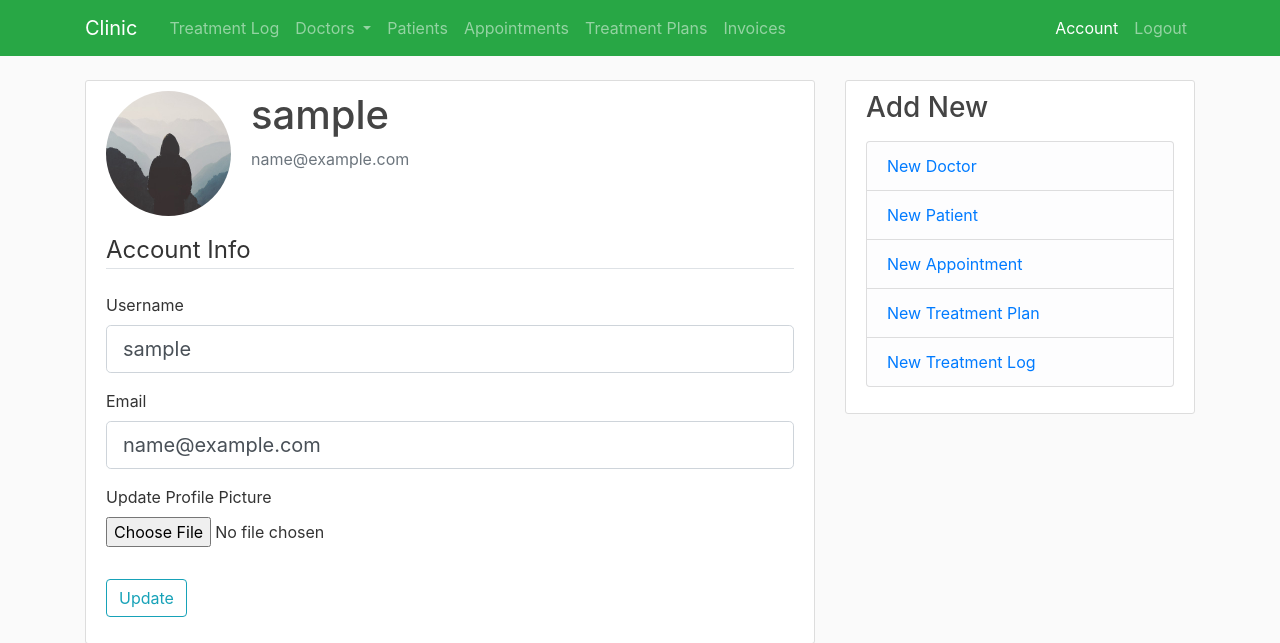
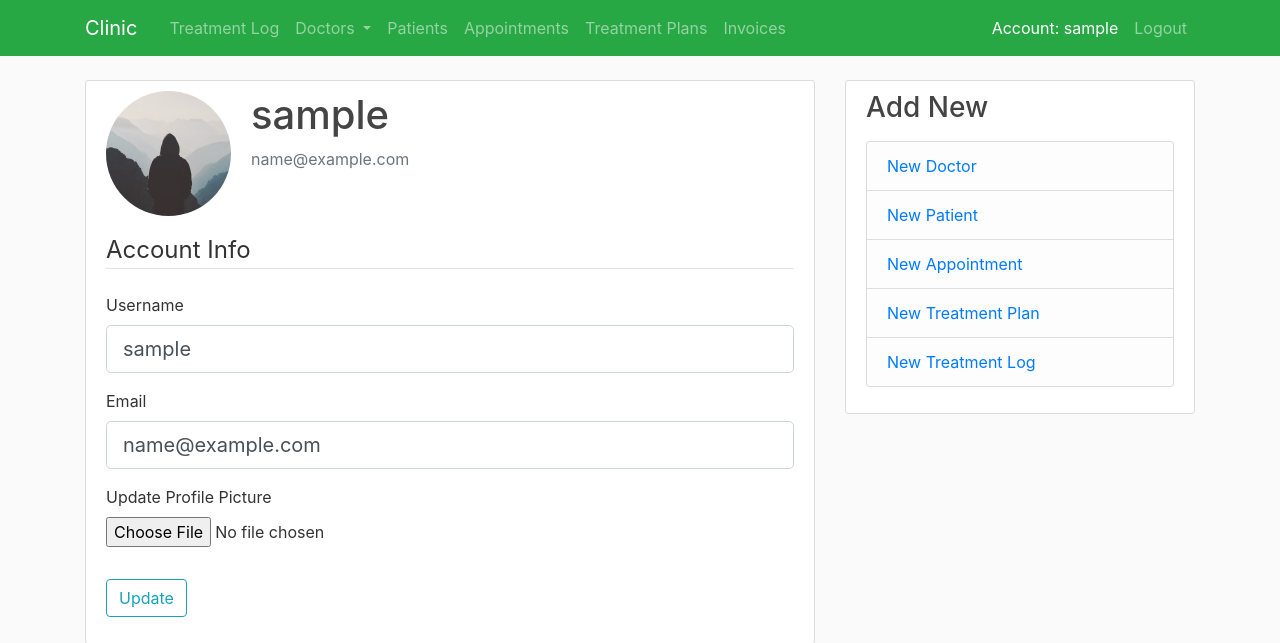
Before and after one commit to tnlahari95/clinic, a Flask app: page /account in a window 1280 px wide. Shown: the top 643 px of the page. Run offline with Flask 2, Linux system fonts and the light colour scheme; the visitor is signed in with stand-in values (Sample User, id 1); data comes from the database, SQL or seed files in the repository; parts of the project's set-up code (start-up, migrations or seed data) failed here and were passed over; some libraries are stand-ins or nearby versions.

Commit message:
Update layout.html

```diff
--- a/flaskDemo/templates/layout.html
+++ b/flaskDemo/templates/layout.html
@@ -41,7 +41,7 @@
             <!-- Navbar Right Side -->
             <div class="navbar-nav">
               {% if current_user.is_authenticated %}
-                <a class="nav-item nav-link{% if active_page == 'account' %} active{% endif %}" href="{{ url_for('account') }}">Account</a>
+                <a class="nav-item nav-link{% if active_page == 'account' %} active{% endif %}" href="{{ url_for('account') }}">Account: {{current_user.username}}</a>
                 <a class="nav-item nav-link" href="{{ url_for('logout') }}">Logout</a>
               {% else %}
                 <a class="nav-item nav-link{% if active_page == 'login' %} active{% endif %}" href="{{ url_for('login') }}">Login</a>
```
